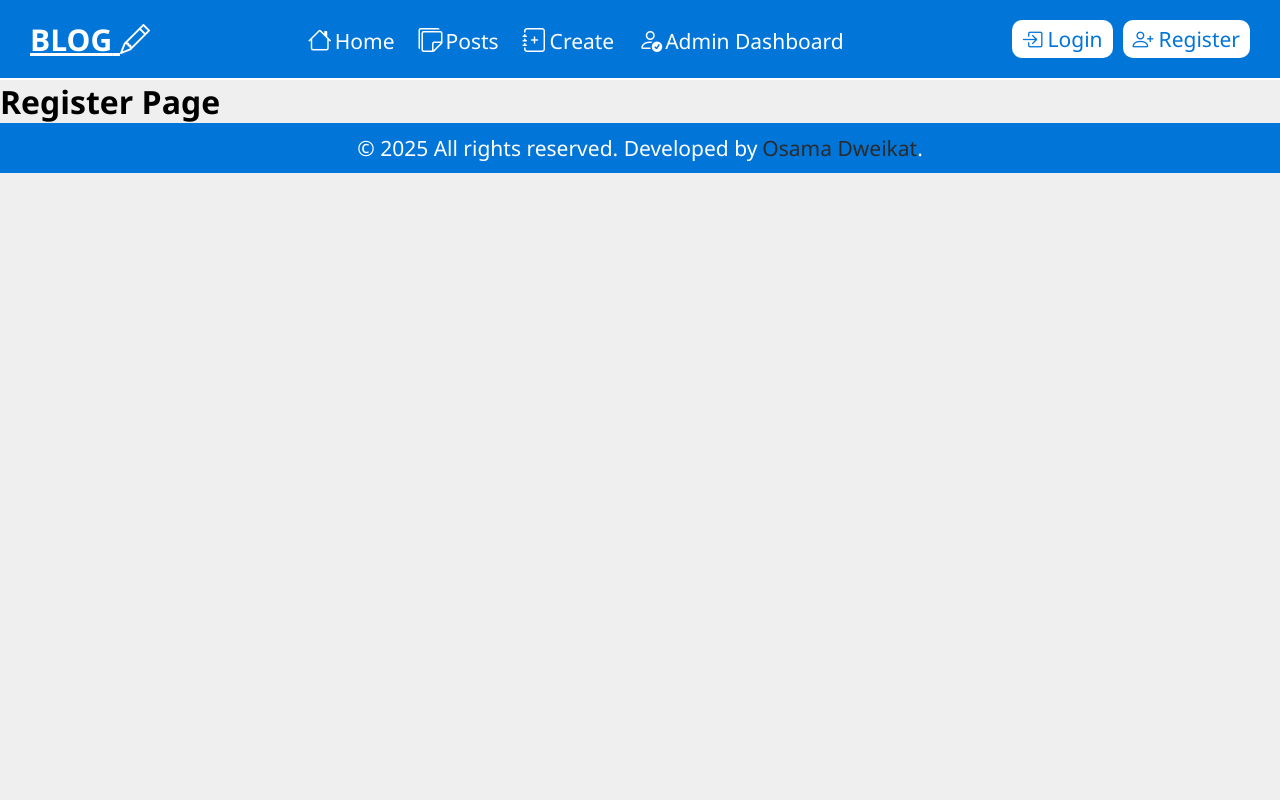
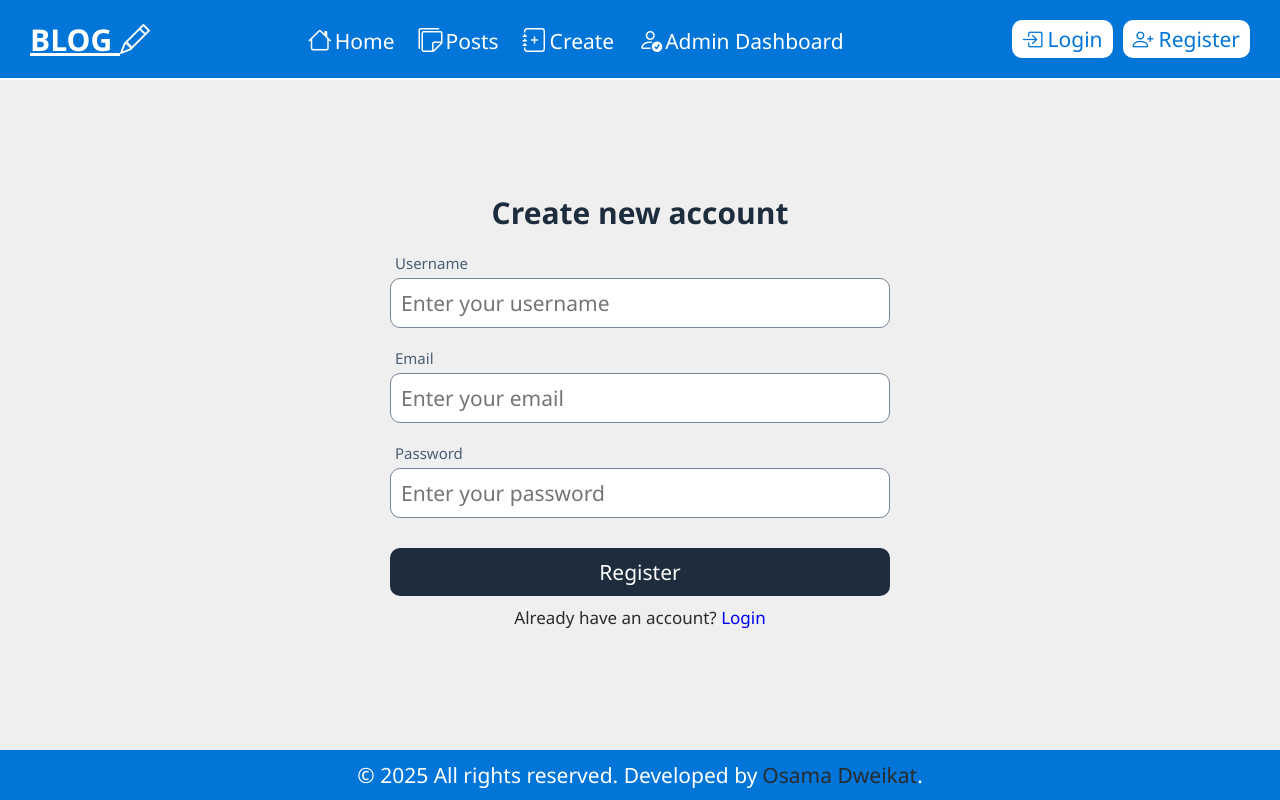
Before and after one commit to osamadweikat/Blog, a React (Create React App) app in the folder frontend/: page /register in a window 1280 px wide. Built offline with nearby package versions, Linux system fonts and the light colour scheme.

Commit message:
feat: add Register component with form styling and validation

```diff
--- a/frontend/src/pages/forms/Register.jsx
+++ b/frontend/src/pages/forms/Register.jsx
@@ -1,5 +1,74 @@
+import "./form.css";
+import { toast } from "react-toastify";
+import { Link } from "react-router-dom";
+import { useState } from "react";
+
 const Register = () => {
-  return <h1>Register Page</h1>;
+  const [username, setUsername] = useState("");
+  const [email, setEmail] = useState("");
+  const [password, setPassword] = useState("");
+
+  const formSubmitHandler = (e) => {
+    e.preventDefault();
+    if (username.trim() === "") return toast.error("Username is required");
+    if (email.trim() === "") return toast.error("Email is required");
+    if (password.trim() === "") return toast.error("Password is required");
+
+    console.log({ username, email, password });
+  };
+
+  return (
+    <section className="form-container">
+      <h1 className="form-title">Create new account</h1>
+      <form onSubmit={formSubmitHandler} className="form">
+        <div className="form-group">
+          <label htmlFor="username" className="form-label">
+            Username
+          </label>
+          <input
+            onChange={(e) => setUsername(e.target.value)}
+            value={username}
+            type="text"
+            id="username"
+            placeholder="Enter your username"
+            className="form-input"
+          />
+        </div>
+        <div className="form-group">
+          <label htmlFor="email" className="form-label">
+            Email
+          </label>
+          <input
+            onChange={(e) => setEmail(e.target.value)}
+            value={email}
+            type="email"
+            id="email"
+            placeholder="Enter your email"
+            className="form-input"
+          />
+        </div>
+        <div className="form-group">
+          <label htmlFor="password" className="form-label">
+            Password
+          </label>
+          <input
+            onChange={(e) => setPassword(e.target.value)}
+            value={password}
+            type="password"
+            id="password"
+            placeholder="Enter your password"
+            className="form-input"
+          />
+        </div>
+        <button type="submit" className="form-btn">
+          Register
+        </button>
+      </form>
+      <div className="form-footer">
+        Already have an account? <Link to="/login">Login</Link>
+      </div>
+    </section>
+  );
 };
 
 export default Register;
--- /dev/null
+++ b/frontend/src/pages/forms/form.css
@@ -0,0 +1,67 @@
+.form-container {
+  width: 100%;
+  height: calc(100vh - 130px);
+  display: flex;
+  align-items: center;
+  justify-content: center;
+  flex-direction: column;
+  padding: 15px;
+}
+
+.form-title {
+  font-size: 30px;
+  color: var(--primary-color);
+  margin-bottom: 15px;
+}
+
+.form {
+  width: 500px;
+}
+
+.form-group {
+  margin-bottom: 15px;
+  display: flex;
+  flex-direction: column;
+  align-items: flex-start;
+}
+
+.form-label {
+  margin: 5px;
+  font-size: 15px;
+  font-weight: 500;
+  color: var(--secondary-color);
+}
+
+.form-input {
+  width: 100%;
+  border-radius: 10px;
+  border: 1px solid var(--gray-color);
+  font-size: 21px;
+  padding: 10px;
+}
+
+.form-btn {
+  width: 100%;
+  text-align: center;
+  cursor: pointer;
+  background-color: var(--primary-color);
+  border: none;
+  font-size: 21px;
+  font-weight: 500;
+  color: var(--white-color);
+  border-radius: 10px;
+  padding: 10px;
+  margin-top: 15px;
+}
+
+.form-footer {
+  margin: 10px 0;
+  font-size: 17px;
+  color: var(--dark-color);
+}
+
+@media (max-width: 520px) {
+  .form {
+    width: 100%;
+  }
+}
```
